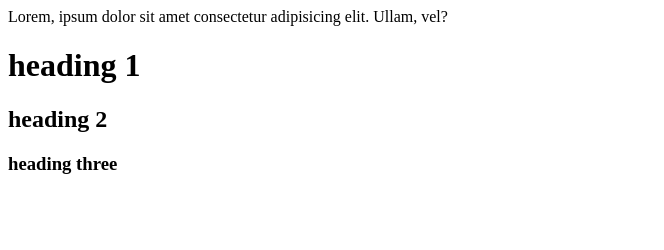
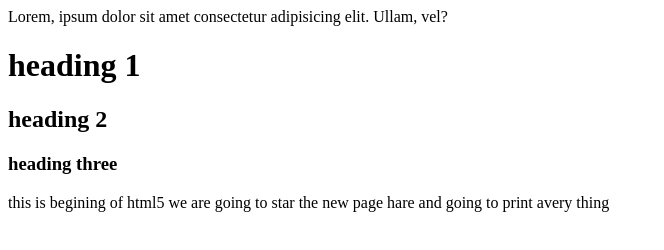
Before and after one commit to s0n2msharma/apnacollage-Demo, a plain HTML site: page index.html in a window 1280 px wide. Shown: the whole page, without its empty margins (0-664 px from the left). Drawn offline with Linux system fonts and the light colour scheme.

Commit message:
different tags

```diff
--- a/index.html
+++ b/index.html
@@ -5,3 +5,14 @@
     <h2>heading 2</h2>
     <h3>heading three</h3>
   </p>
+  <body>
+    <header>
+      <main>
+        <section>
+          <p>
+            this is begining of html5 we are going to star the new page hare and going to print avery thing
+          </p>
+        </section>
+      </main>
+    </header>
+  </body>
```
